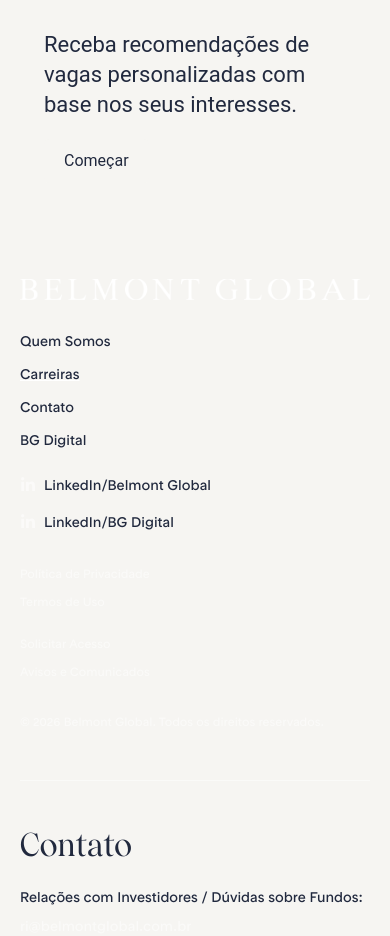
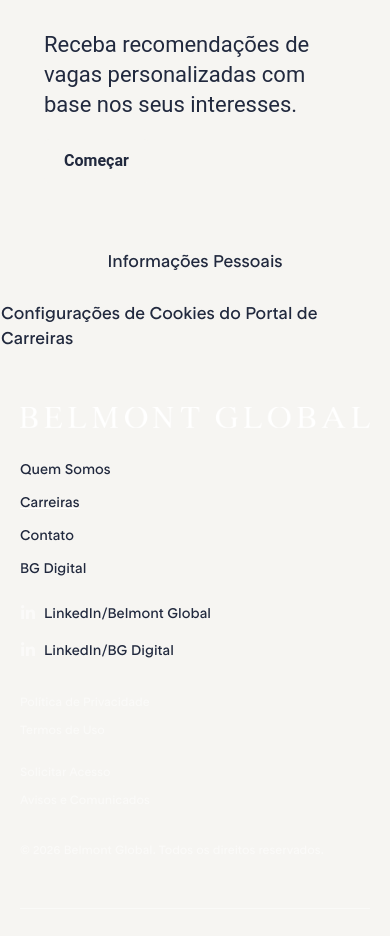
Before and after one commit to UelintonHJ/belmont-global, a Next.js app: page /careers in a window 390 px wide. Shown: the part 7220-8156 px from the top of the page. Built offline with nearby package versions, Linux system fonts and the light colour scheme.

Commit message:
feat(careers): add portal links section
- Add CareersPortalLinks component to the careers page
- Create responsive two-column grid for portal links
- Style links with centered alignment and hover underline effects
- Add mobile layout for smaller screens

```diff
--- a/app/careers/page.tsx
+++ b/app/careers/page.tsx
@@ -9,6 +9,7 @@
 import { CareersCulture } from "./section/CareersCulture";
 import { CareersTalentNetwork } from "./section/CareersTalentNetwork";
 import { CareersJobRecommendations } from "./section/CareersJobRecommendations";
+import { CareersPortalLinks } from "./section/CareersPortalLinks";
 
 export const metadata: Metadata = {
     title: "Carreiras | Belmont Global",
@@ -28,6 +29,7 @@
             <CareersCulture />
             <CareersTalentNetwork />
             <CareersJobRecommendations />
+            <CareersPortalLinks />
         </main>
     )
 }
--- /dev/null
+++ b/app/careers/section/CareersPortalLinks.tsx
@@ -0,0 +1,30 @@
+import styles from "../styles/CareersPortalLinks.module.css";
+
+export function CareersPortalLinks() {
+    return (
+        <section
+            className={styles.section}
+            aria-label="Link do portal de carreiras"
+        >
+            <div className={styles.grid}>
+                <div className={styles.item}>
+                    <a
+                        className={styles.link}
+                        href="#"
+                    >
+                        Informações Pessoais
+                    </a>
+                </div>
+
+                <div className={styles.item}>
+                    <a
+                        className={styles.link}
+                        href="#"
+                    >
+                        Configurações de Cookies do Portal de Carreiras
+                    </a>
+                </div>
+            </div>
+        </section>
+    );
+}
--- a/app/careers/styles/CareersJobRecommendations.module.css
+++ b/app/careers/styles/CareersJobRecommendations.module.css
@@ -51,7 +51,7 @@
     color: var(--color-navy-alt);
     font-family: Roboto, sans-serif;
     font-size: 16px;
-    font-weight: 400;
+    font-weight: 600;
     line-height: 1.5;
     text-decoration: none;
 
--- /dev/null
+++ b/app/careers/styles/CareersPortalLinks.module.css
@@ -0,0 +1,61 @@
+.section {
+    box-sizing: border-box;
+    width: 100%;
+    padding: 0;
+
+    background-color: var(--color-white);
+}
+
+.grid {
+    display: grid;
+    grid-template-columns: repeat(2, minmax(0, 1fr));
+    gap: 0;
+
+    width: 100%;
+    margin: 0;
+}
+
+.item {
+    box-sizing: border-box;
+    min-width: 0;
+    min-height: 64px;
+    padding: 1px;
+
+    display: flex;
+    align-items: center;
+    justify-content: center;
+
+    background-color: var(--color-sand);
+    border: 1px solid var(--color-white);
+}
+
+.link {
+    color: var(--color-night-def);
+    font-family: var(--font-rt-rondelle), sans-serif;
+    font-size: 17px;
+    font-weight: 400;
+    line-height: 1.5;
+
+    text-decoration-line: underline;
+    text-decoration-color: transparent;
+    text-decoration-thickness: 1px;
+    text-underline-offset: 1px;
+
+    overflow-wrap: anywhere;
+}
+
+.link:hover,
+.link:focus-visible {
+    text-decoration-color: var(--color-night-def);
+}
+
+.link:focus-visible {
+    outline: 2px solid var(--color-night-def);
+    outline-offset: 4px;
+}
+
+@media (max-width: 640px) {
+    .grid {
+        grid-template-columns: minmax(0, 1fr);
+    }
+}
```
